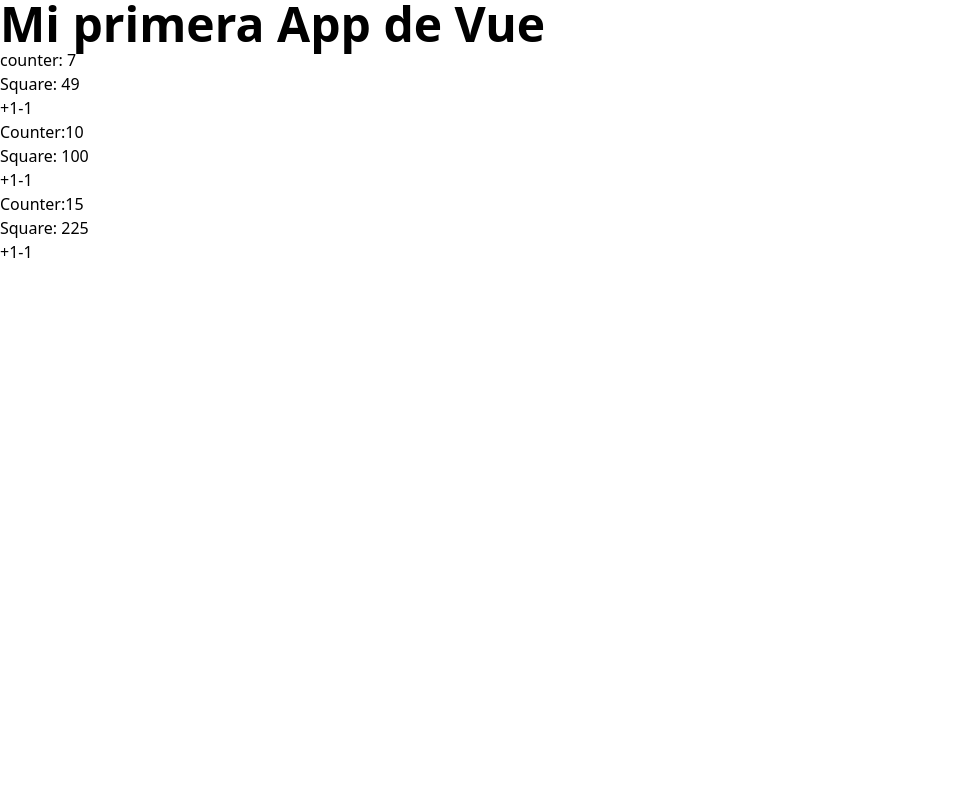
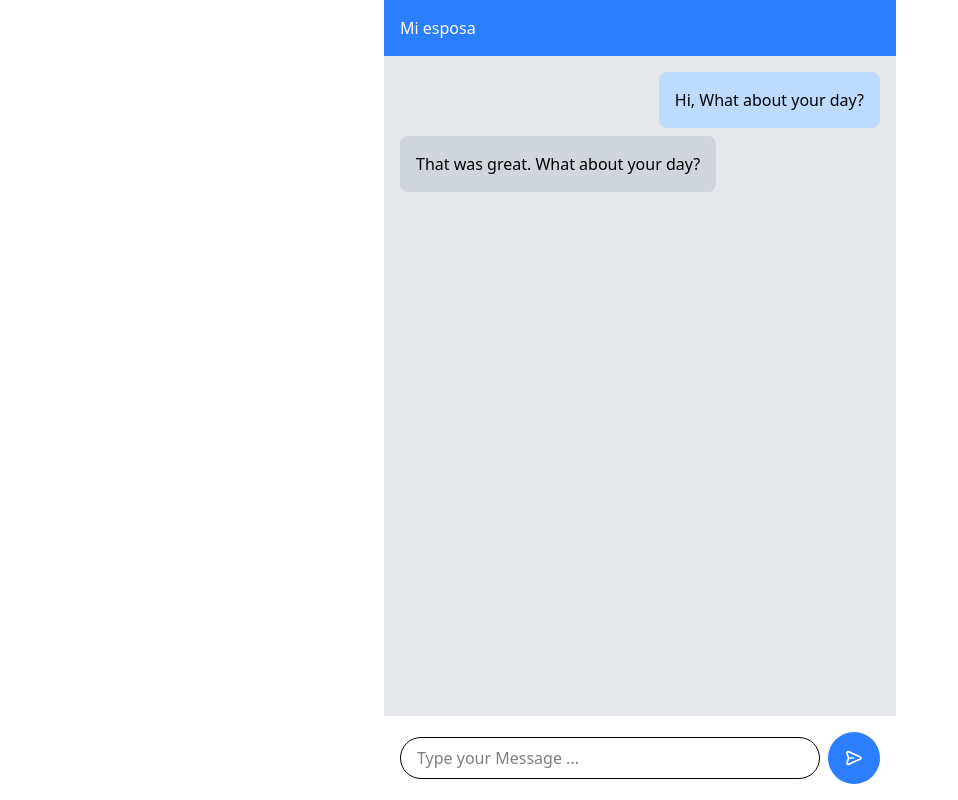
Before and after one commit to Kaue-oliveira-hub/indecision-app, a Vue app: page / in a window 1280 px wide. Shown: the whole page, without its empty margins (0-958 px from the left). Built offline with nearby package versions, Linux system fonts and the light colour scheme; the HTML template or start-up script is replaced by a standard one.

Commit message:
Pantalla mensaje de chat

```diff
--- a/src/App.vue
+++ b/src/App.vue
@@ -1,6 +1,27 @@
+
 <template>
+<IndecisionView />
+
+
+
+</template>
+
+
+
+<script lang="ts" setup>
+import IndecisionView from './views/indecisionView.vue';
+
+
+
+
+
+
+</script>
+
+
+<!--<template>
     <h1 class="text-5xl font-semibold">Mi primera App de Vue</h1>
-
+   <h2>Hello World!</h2>
     <MeusNumerator :valorem="7"/>
     <MeusNumeratorScript :valorem="10"/>
     <MeusNumeratorScript2 :valorem="15"/>
@@ -13,3 +34,4 @@
 
 
   </script>
+   -->
--- a/src/components/MeusNumerator.vue
+++ b/src/components/MeusNumerator.vue
@@ -10,6 +10,7 @@
     </template>
 
 <script lang="ts" setup>
+import { useNumerator } from '@/composables/useNumarator';
 import { computed, ref } from 'vue';
 
 interface Props {
@@ -19,6 +20,5 @@
 const props = defineProps<Props>();
 //variable reactiva hay que poner value
 
-const numerus = ref(props.valorem );
-const quadrataNumerus = computed(() => numerus.value * numerus.value);
+const {numerus, quadrataNumerus } =useNumerator (props.valorem);
 </script>
--- /dev/null
+++ b/src/composables/useNumarator.ts
@@ -0,0 +1,13 @@
+import { computed, ref } from "vue";
+
+export const useNumerator = ( incipiensValorem: number =10 ) => {
+
+const numerus = ref(incipiensValorem );
+const quadrataNumerus = computed(() => numerus.value * numerus.value);
+
+
+    return {
+        numerus,
+        quadrataNumerus,
+    }
+}
--- /dev/null
+++ b/src/views/indecisionView.vue
@@ -0,0 +1,42 @@
+
+<template>
+
+
+<div class="bg-gray-200 h-screen  flex flex-col max-w-lg mx-auto">
+    <div class="bg-blue-500 p-4 text-white flex justify-between items-center">
+       <span> Mi esposa</span>
+    </div>
+<div class="p-4 flex-1 overflow-y-auto">
+    <div class="flex- flex-col space-y-2">
+
+<div class="flex justify-end">
+    <div class="bg-blue-200 text-black p-4 max-w-xs rounded-lg">
+        Hi, What about your day?
+    </div>
+</div>
+
+<div class="flex justify-start">
+    <div class="bg-gray-300 text-black p-4 max-w-xs rounded-lg">
+        That was great. What about your day?
+    </div>
+</div>
+</div>
+</div>
+<div class="bg-white flex items-center p-4">
+    <input
+     type="text"
+     class="px-4 py-2 flex-1 border rounded-full focus:outline-none"
+     placeholder="Type your Message ..."
+     />
+
+<button class="bg-blue-500 text-white rounded-full p-4 ml-2 hover:bg-blue-600 focus:outline-none">
+
+<svg width="20px" height="20px" viewBox="0 0 24 24" fill="none" xmlns="http://www.w3.org/2000/svg" stroke="#ffffff" > <g id="SVGRepo_bgCarrier" stroke-width="0"></g> <g id="SVGRepo_tracerCarrier" stroke-linecap="round" stroke-linejoin="round"></g> <g id="SVGRepo_iconCarrier"> <path d="M11.5003 12H5.41872M5.24634 12.7972L4.24158 15.7986C3.69128 17.4424 3.41613 18.2643 3.61359 18.7704C3.78506 19.21 4.15335 19.5432 4.6078 19.6701C5.13111 19.8161 5.92151 19.4604 7.50231 18.7491L17.6367 14.1886C19.1797 13.4942 19.9512 13.1471 20.1896 12.6648C20.3968 12.2458 20.3968 11.7541 20.1896 11.3351C19.9512 10.8529 19.1797 10.5057 17.6367 9.81135L7.48483 5.24303C5.90879 4.53382 5.12078 4.17921 4.59799 4.32468C4.14397 4.45101 3.77572 4.78336 3.60365 5.22209C3.40551 5.72728 3.67772 6.54741 4.22215 8.18767L5.24829 11.2793C5.34179 11.561 5.38855 11.7019 5.407 11.8459C5.42338 11.9738 5.42321 12.1032 5.40651 12.231C5.38768 12.375 5.34057 12.5157 5.24634 12.7972Z" stroke="#ffffff" stroke-width="2" stroke-linecap="round" stroke-linejoin="round"></path> </g> </svg>
+</button>
+
+</div>
+
+
+
+</div>
+</template>
```
